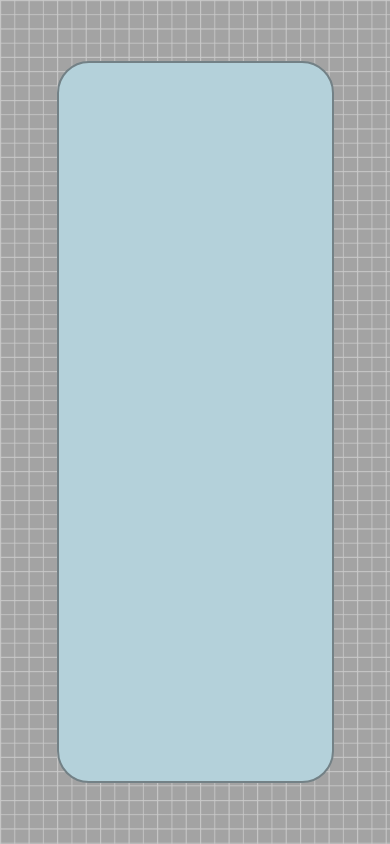
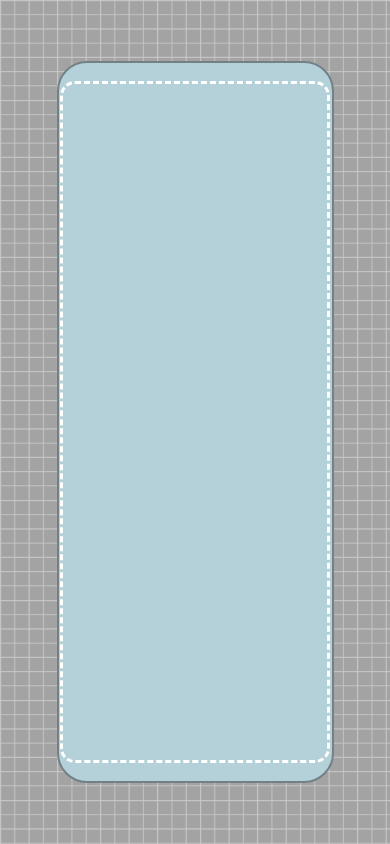
Before and after one commit to jaeho13/Cyworld, a React (Create React App) app in the folder CYWORLD/: page / in a window 390 px wide. Built offline with nearby package versions, Linux system fonts and the light colour scheme.

Commit message:
0430 반응형 수정

```diff
--- a/CYWORLD/src/Components/Home.jsx
+++ b/CYWORLD/src/Components/Home.jsx
@@ -14,10 +14,10 @@ const Home = () => {
 
     return (
         <>
-            <Body>
-                <BookCover>
-                    {/* <Page>
-                        <Main>
+            <BackgroundImage>
+                <BackArea>
+                    <BackBorder>
+                        {/* <Main>
                             <Bind>
                                 <Visit>TODAY <Visit2>11</Visit2> | TOTAL 1113</Visit>
                                 <Bind2>
@@ -67,17 +67,17 @@ const Home = () => {
                                     <RightButton4 onClick={goToContact}>Contact</RightButton4>
                                 </Right>
                             </Bind3>
-                        </Main>
-                    </Page> */}
-                </BookCover>
-            </Body>
+                        </Main> */}
+                    </BackBorder>
+                </BackArea>
+            </BackgroundImage>
         </>
     );
 };
 
 export default Home;
 
-const Body = styled.div`
+const BackgroundImage = styled.div`
     background-color: #a3a3a3;
     background-image: url(/background/pattern.png);
     background-size: 100px;
@@ -91,21 +91,22 @@ const Body = styled.div`
     align-items: center;
 `
 
-const BookCover = styled.div`
+const BackArea = styled.div`
     width: 70%;
     height: 85vh;
     border: 2px solid #738186;
-    border-radius: 2rem;
+    border-radius: 30px;
     background-color: #b4d1da;
+    display: flex;
+    justify-content: center;
+    align-items: center;
 `
 
-const Page = styled.div`
-    width: 96%;
-    height: 47rem;
+const BackBorder = styled.div`
+    width: 97%;
+    height: 80vh;
     border: 3.5px dashed white;
-    border-radius: 1rem;
-    margin: 0 auto;
-    margin-top: 1rem;
+    border-radius: 15px;
 `
 
 const Main = styled.div`
```
